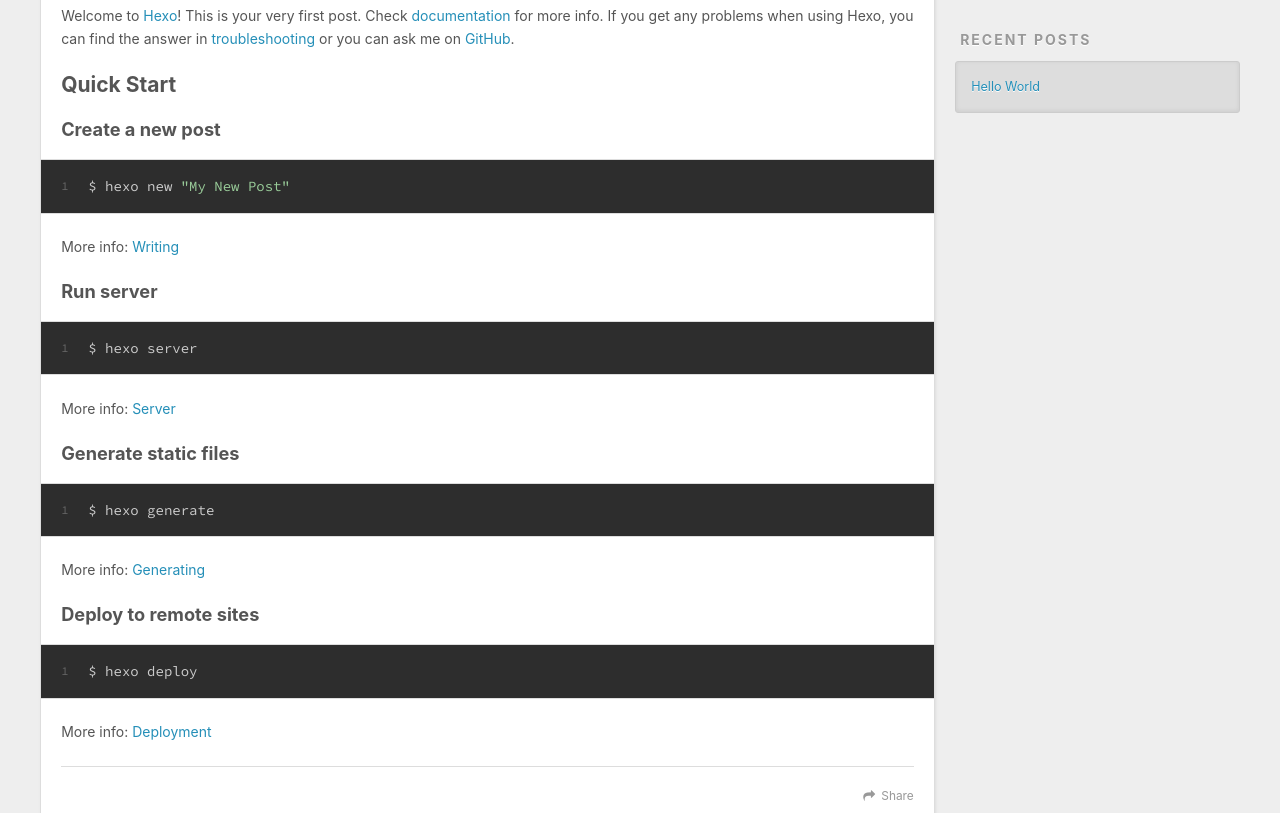
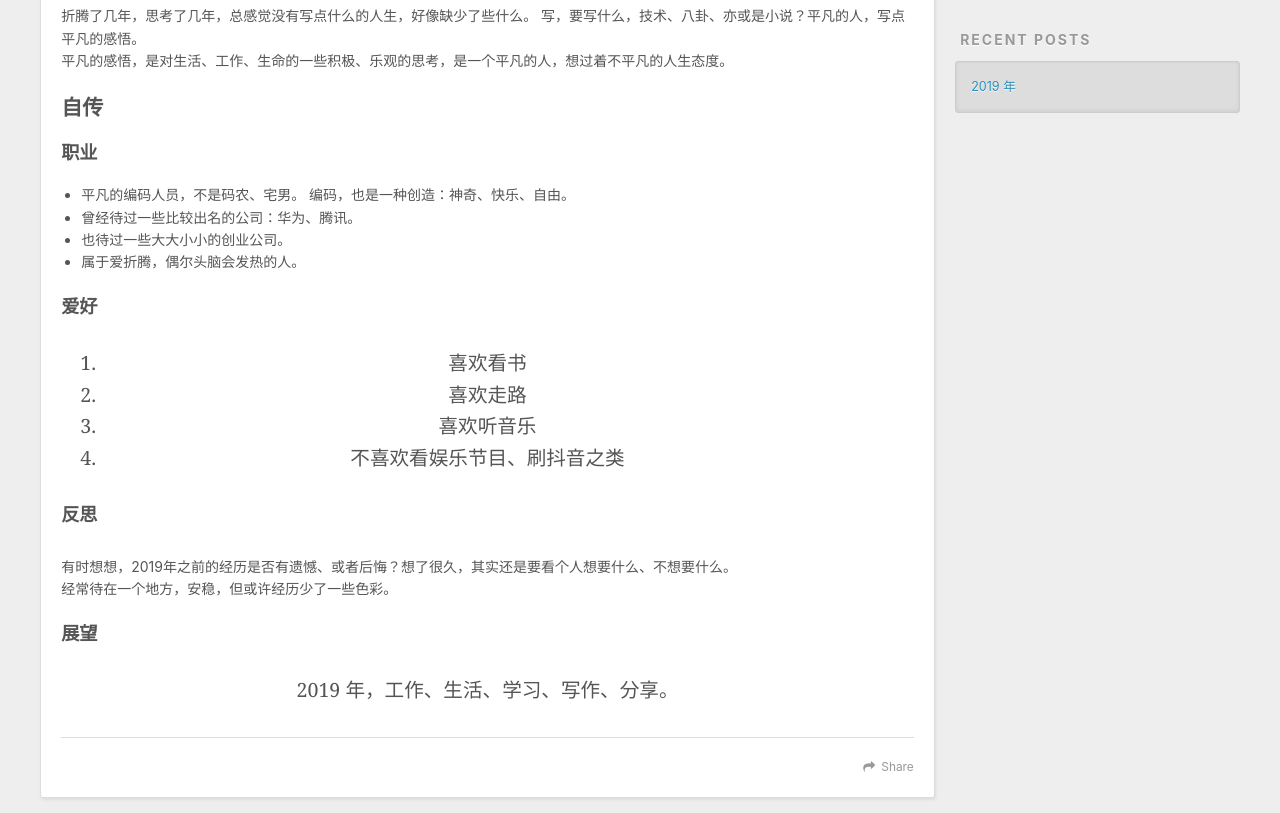
Before and after one commit to ice-thinker/ice-thinker.github.io, a plain HTML site: page 2019/01/06/hello-world/index.html in a window 1280 px wide. Shown: the part 448-1261 px from the top of the page. Drawn offline with nearby package versions, Linux system fonts and the light colour scheme.

Commit message:
Site updated: 2019-01-06 12:57:18

```diff
--- a/2019/01/06/hello-world/index.html
+++ b/2019/01/06/hello-world/index.html
@@ -5,20 +5,20 @@
 
 
 
-  <title>Hello World | 知、行——人生</title>
+  <title>2019 年 | 知、行——人生</title>
   <meta name="viewport" content="width=device-width, initial-scale=1, maximum-scale=1">
-  <meta name="description" content="Welcome to Hexo! This is your very first post. Check documentation for more info. If you get any problems when using Hexo, you can find the answer in troubleshooting or you can ask me on GitHub. Quick">
+  <meta name="description" content="折腾了几年，思考了几年，总感觉没有写点什么的人生，好像缺少了些什么。 写，要写什么，技术、八卦、亦或是小说？平凡的人，写点平凡的感悟。   平凡的感悟，是对生活、工作、生命的一些积极、乐观的思考，是一个平凡的人，想过着不平凡的人生态度。 自传职业 平凡的编码人员，不是码农、宅男。 编码，也是一种创造：神奇、快乐、自由。 曾经待过一些比较出名的公司：华为、腾讯。 也待过一些大大小小的创业公司。">
 <meta name="keywords" content="心学 批判 反思 总结。分享 哲学 行业">
 <meta property="og:type" content="article">
-<meta property="og:title" content="Hello World">
+<meta property="og:title" content="2019 年">
 <meta property="og:url" content="http://yoursite.com/2019/01/06/hello-world/index.html">
 <meta property="og:site_name" content="知、行——人生">
-<meta property="og:description" content="Welcome to Hexo! This is your very first post. Check documentation for more info. If you get any problems when using Hexo, you can find the answer in troubleshooting or you can ask me on GitHub. Quick">
+<meta property="og:description" content="折腾了几年，思考了几年，总感觉没有写点什么的人生，好像缺少了些什么。 写，要写什么，技术、八卦、亦或是小说？平凡的人，写点平凡的感悟。   平凡的感悟，是对生活、工作、生命的一些积极、乐观的思考，是一个平凡的人，想过着不平凡的人生态度。 自传职业 平凡的编码人员，不是码农、宅男。 编码，也是一种创造：神奇、快乐、自由。 曾经待过一些比较出名的公司：华为、腾讯。 也待过一些大大小小的创业公司。">
 <meta property="og:locale" content="default">
-<meta property="og:updated_time" content="2019-01-06T03:52:06.177Z">
+<meta property="og:updated_time" content="2019-01-06T04:57:04.631Z">
 <meta name="twitter:card" content="summary">
-<meta name="twitter:title" content="Hello World">
-<meta name="twitter:description" content="Welcome to Hexo! This is your very first post. Check documentation for more info. If you get any problems when using Hexo, you can find the answer in troubleshooting or you can ask me on GitHub. Quick">
+<meta name="twitter:title" content="2019 年">
+<meta name="twitter:description" content="折腾了几年，思考了几年，总感觉没有写点什么的人生，好像缺少了些什么。 写，要写什么，技术、八卦、亦或是小说？平凡的人，写点平凡的感悟。   平凡的感悟，是对生活、工作、生命的一些积极、乐观的思考，是一个平凡的人，想过着不平凡的人生态度。 自传职业 平凡的编码人员，不是码农、宅男。 编码，也是一种创造：神奇、快乐、自由。 曾经待过一些比较出名的公司：华为、腾讯。 也待过一些大大小小的创业公司。">
 
     <link rel="alternate" href="/atom.xml" title="知、行——人生" type="application/atom+xml">
 
@@ -83,7 +83,7 @@
 
 
     <h1 class="article-title" itemprop="name">
-      Hello World
+      2019 年
     </h1>
 
 
@@ -91,20 +91,32 @@
 
     <div class="article-entry" itemprop="articleBody">
 
-        <p>Welcome to <a href="https://hexo.io/" target="_blank" rel="noopener">Hexo</a>! This is your very first post. Check <a href="https://hexo.io/docs/" target="_blank" rel="noopener">documentation</a> for more info. If you get any problems when using Hexo, you can find the answer in <a href="https://hexo.io/docs/troubleshooting.html" target="_blank" rel="noopener">troubleshooting</a> or you can ask me on <a href="https://github.com/hexojs/hexo/issues" target="_blank" rel="noopener">GitHub</a>.</p>
-<h2 id="Quick-Start"><a href="#Quick-Start" class="headerlink" title="Quick Start"></a>Quick Start</h2><h3 id="Create-a-new-post"><a href="#Create-a-new-post" class="headerlink" title="Create a new post"></a>Create a new post</h3><figure class="highlight bash"><table><tr><td class="gutter"><pre><span class="line">1</span><br></pre></td><td class="code"><pre><span class="line">$ hexo new <span class="string">"My New Post"</span></span><br></pre></td></tr></table></figure>
-<p>More info: <a href="https://hexo.io/docs/writing.html" target="_blank" rel="noopener">Writing</a></p>
-<h3 id="Run-server"><a href="#Run-server" class="headerlink" title="Run server"></a>Run server</h3><figure class="highlight bash"><table><tr><td class="gutter"><pre><span class="line">1</span><br></pre></td><td class="code"><pre><span class="line">$ hexo server</span><br></pre></td></tr></table></figure>
-<p>More info: <a href="https://hexo.io/docs/server.html" target="_blank" rel="noopener">Server</a></p>
-<h3 id="Generate-static-files"><a href="#Generate-static-files" class="headerlink" title="Generate static files"></a>Generate static files</h3><figure class="highlight bash"><table><tr><td class="gutter"><pre><span class="line">1</span><br></pre></td><td class="code"><pre><span class="line">$ hexo generate</span><br></pre></td></tr></table></figure>
-<p>More info: <a href="https://hexo.io/docs/generating.html" target="_blank" rel="noopener">Generating</a></p>
-<h3 id="Deploy-to-remote-sites"><a href="#Deploy-to-remote-sites" class="headerlink" title="Deploy to remote sites"></a>Deploy to remote sites</h3><figure class="highlight bash"><table><tr><td class="gutter"><pre><span class="line">1</span><br></pre></td><td class="code"><pre><span class="line">$ hexo deploy</span><br></pre></td></tr></table></figure>
-<p>More info: <a href="https://hexo.io/docs/deployment.html" target="_blank" rel="noopener">Deployment</a></p>
+        <p>   折腾了几年，思考了几年，总感觉没有写点什么的人生，好像缺少了些什么。 写，要写什么，技术、八卦、亦或是小说？平凡的人，写点平凡的感悟。<br>   平凡的感悟，是对生活、工作、生命的一些积极、乐观的思考，是一个平凡的人，想过着不平凡的人生态度。</p>
+<h2 id="自传"><a href="#自传" class="headerlink" title="自传"></a>自传</h2><h3 id="职业"><a href="#职业" class="headerlink" title="职业"></a>职业</h3><ul>
+<li>平凡的编码人员，不是码农、宅男。 编码，也是一种创造：神奇、快乐、自由。</li>
+<li>曾经待过一些比较出名的公司：华为、腾讯。</li>
+<li>也待过一些大大小小的创业公司。</li>
+<li>属于爱折腾，偶尔头脑会发热的人。</li>
+</ul>
+<h3 id="爱好"><a href="#爱好" class="headerlink" title="爱好"></a>爱好</h3><blockquote>
+<ol>
+<li>喜欢看书</li>
+<li>喜欢走路</li>
+<li>喜欢听音乐</li>
+<li>不喜欢看娱乐节目、刷抖音之类</li>
+</ol>
+</blockquote>
+<h3 id="反思"><a href="#反思" class="headerlink" title="反思"></a>反思</h3><blockquote>
+</blockquote>
+<p>  有时想想，2019年之前的经历是否有遗憾、或者后悔？想了很久，其实还是要看个人想要什么、不想要什么。<br>  经常待在一个地方，安稳，但或许经历少了一些色彩。</p>
+<h3 id="展望"><a href="#展望" class="headerlink" title="展望"></a>展望</h3><blockquote>
+<p>2019 年，工作、生活、学习、写作、分享。</p>
+</blockquote>
 
 
     </div>
     <footer class="article-footer">
-      <a data-url="http://yoursite.com/2019/01/06/hello-world/" data-id="cjqkeeych0000vhfypac0m46p" class="article-share-link">Share</a>
+      <a data-url="http://yoursite.com/2019/01/06/hello-world/" data-id="cjqkfe6l10000x7fy4e06rb2g" class="article-share-link">Share</a>
 
 
     </footer>
@@ -143,7 +155,7 @@
       <ul>
 
           <li>
-            <a href="/2019/01/06/hello-world/">Hello World</a>
+            <a href="/2019/01/06/hello-world/">2019 年</a>
           </li>
 
       </ul>
```
Also changed, not shown: archives/2019/01/index.html (+2 -2 lines), archives/2019/index.html (+2 -2 lines), archives/index.html (+2 -2 lines), index.html (+24 -12 lines).
